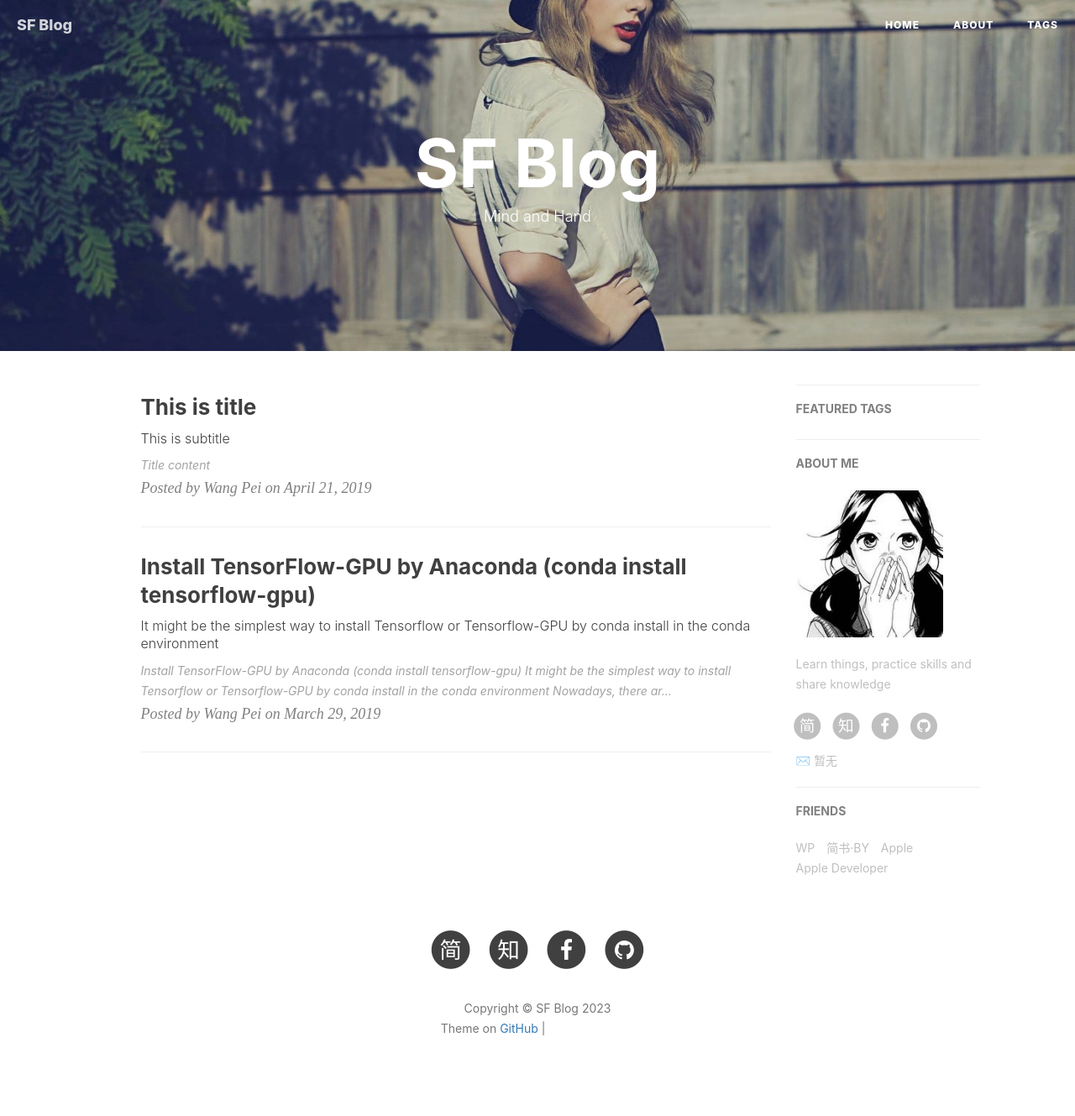
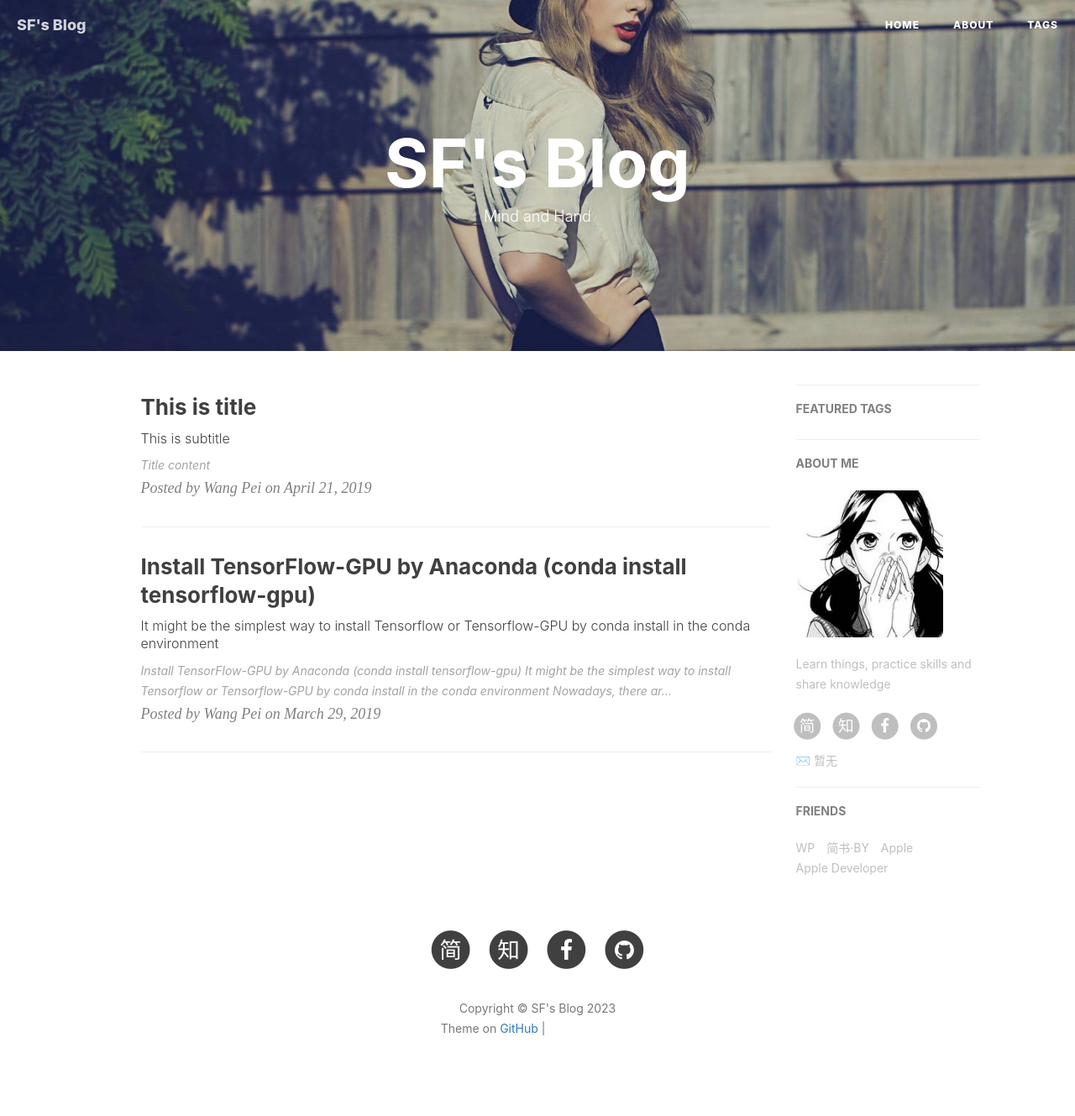
Before and after one commit to SBF-2/SBF-2.github.io, a Jekyll site: the page built from index.html, in a window 1280 px wide. Shown: the whole page at 84% size. Built offline with Jekyll 4.4.1, drawn with Linux system fonts in a browser that asks for light colours; nearby versions of some CDN libraries; the list of posts is cut into pages by our own code; comment, search, counter and statistics services are not loaded; grey boxes are pictures that could not be loaded.

```diff
--- a/_config.yml
+++ b/_config.yml
@@ -1,5 +1,5 @@
 # Site settings
-title: SF Blog
+title: SF's Blog
 SEOTitle: SF的博客 | SF Blog
 header-img: img/post-bg-desk.jpg
 email: 暂无
```
